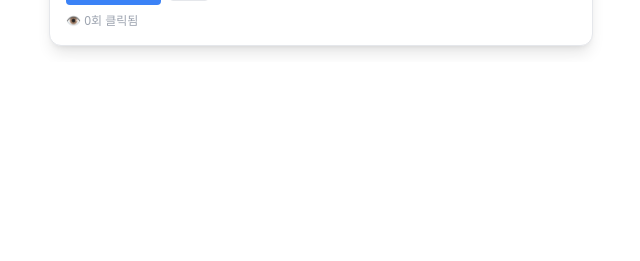
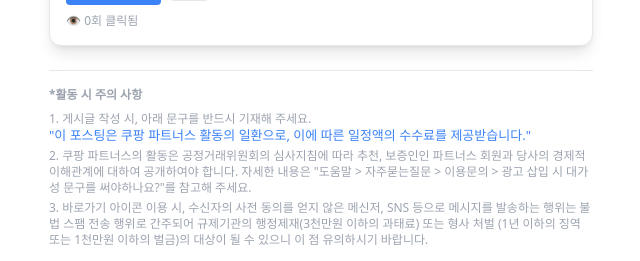
Before and after one commit to Jacob-Jake-Kwon/affiliate, a Next.js app: page / in a window 1280 px wide. Shown: the part 1180-1441 px from the top of the page, without its empty margins (319-959 px from the left). Before the commit the page ends 1242 px from the top, so only its background shows below. Built offline with nearby package versions, Linux system fonts and the light colour scheme.

Commit message:
Add files via upload

```diff
--- a/app/page.tsx
+++ b/app/page.tsx
@@ -7,7 +7,7 @@ import { Button } from './components/ui/button';
 
 const links = [
   {
-    id: 3,
+    id: 1,
     title: '룰루레몬 폼롤러 더블롤러',
     description: '안소희가 사용한 폼롤러',
     category: '운동용품',
@@ -32,7 +32,7 @@ const links = [
   },
 ];
 
-const categories = ['전체', '전자기기', '책', '운동용품'];
+const categories = ['전체', '운동용품'];
 
 export default function Home() {
   const [search, setSearch] = useState('');
@@ -164,6 +164,26 @@ export default function Home() {
       {filteredLinks.length === 0 && (
         <p className="text-sm text-gray-500 text-center mt-4 dark:text-gray-400">검색 결과가 없어요.</p>
       )}
+
+      <div className="text-xs text-gray-400 dark:text-gray-500 mt-10 border-t pt-4 border-gray-200 dark:border-gray-700 space-y-2">
+        <p className="font-semibold">*활동 시 주의 사항</p>
+        <ol className="list-decimal list-inside space-y-1">
+          <li>
+            게시글 작성 시, 아래 문구를 반드시 기재해 주세요.<br />
+            <span className="text-[13px] text-blue-500">"이 포스팅은 쿠팡 파트너스 활동의 일환으로, 이에 따른 일정액의 수수료를 제공받습니다."</span>
+          </li>
+          <li>
+            쿠팡 파트너스의 활동은 공정거래위원회의 심사지침에 따라 추천, 보증인인 파트너스 회원과 당사의 경제적 이해관계에 대하여 공개하여야 합니다.
+            자세한 내용은 "도움말 &gt; 자주묻는질문 &gt; 이용문의 &gt; 광고 삽입 시 대가성 문구를 써야하나요?"를 참고해 주세요.
+          </li>
+          <li>
+            바로가기 아이콘 이용 시, 수신자의 사전 동의를 얻지 않은 메신저, SNS 등으로 메시지를 발송하는 행위는
+            불법 스팸 전송 행위로 간주되어 규제기관의 행정제재(3천만원 이하의 과태료) 또는 형사 처벌
+            (1년 이하의 징역 또는 1천만원 이하의 벌금)의 대상이 될 수 있으니 이 점 유의하시기 바랍니다.
+          </li>
+        </ol>
+      </div>
     </main>
+
   );
 }
```
